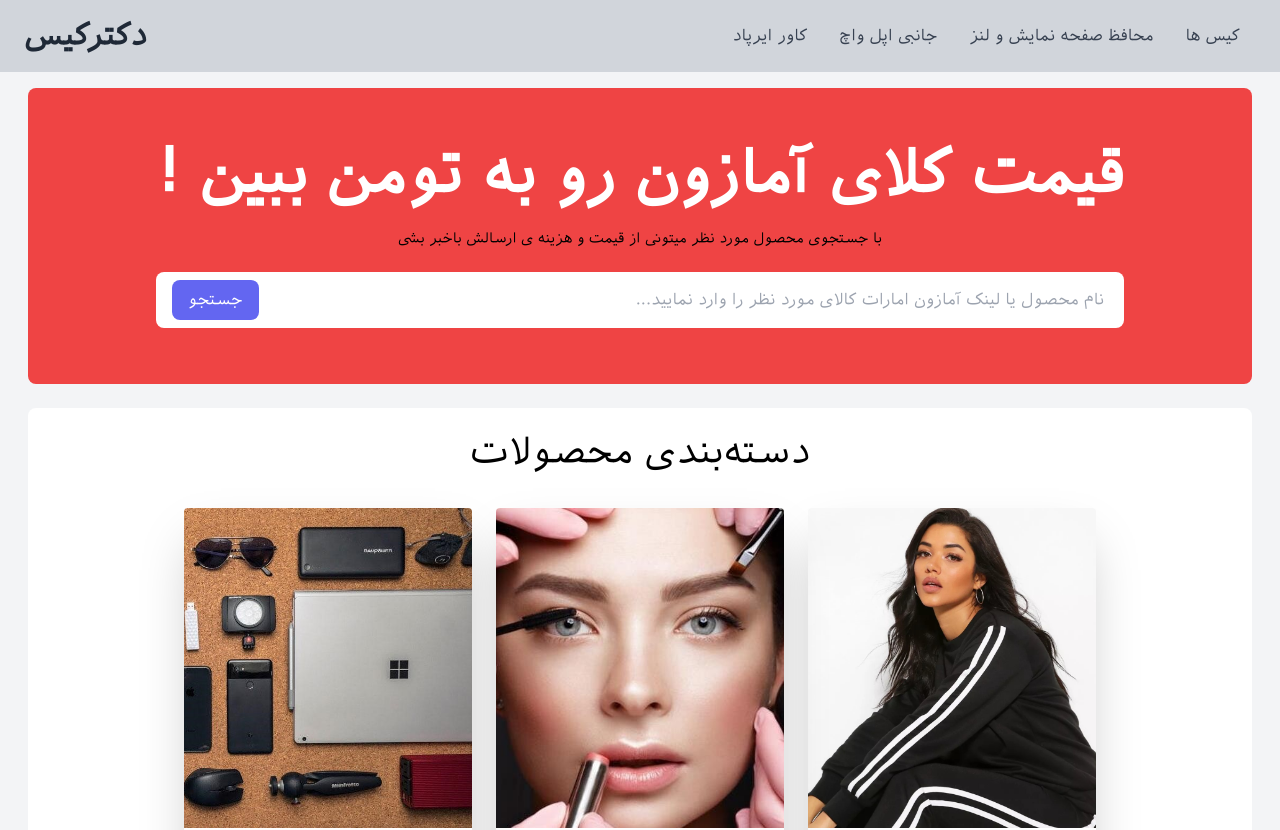
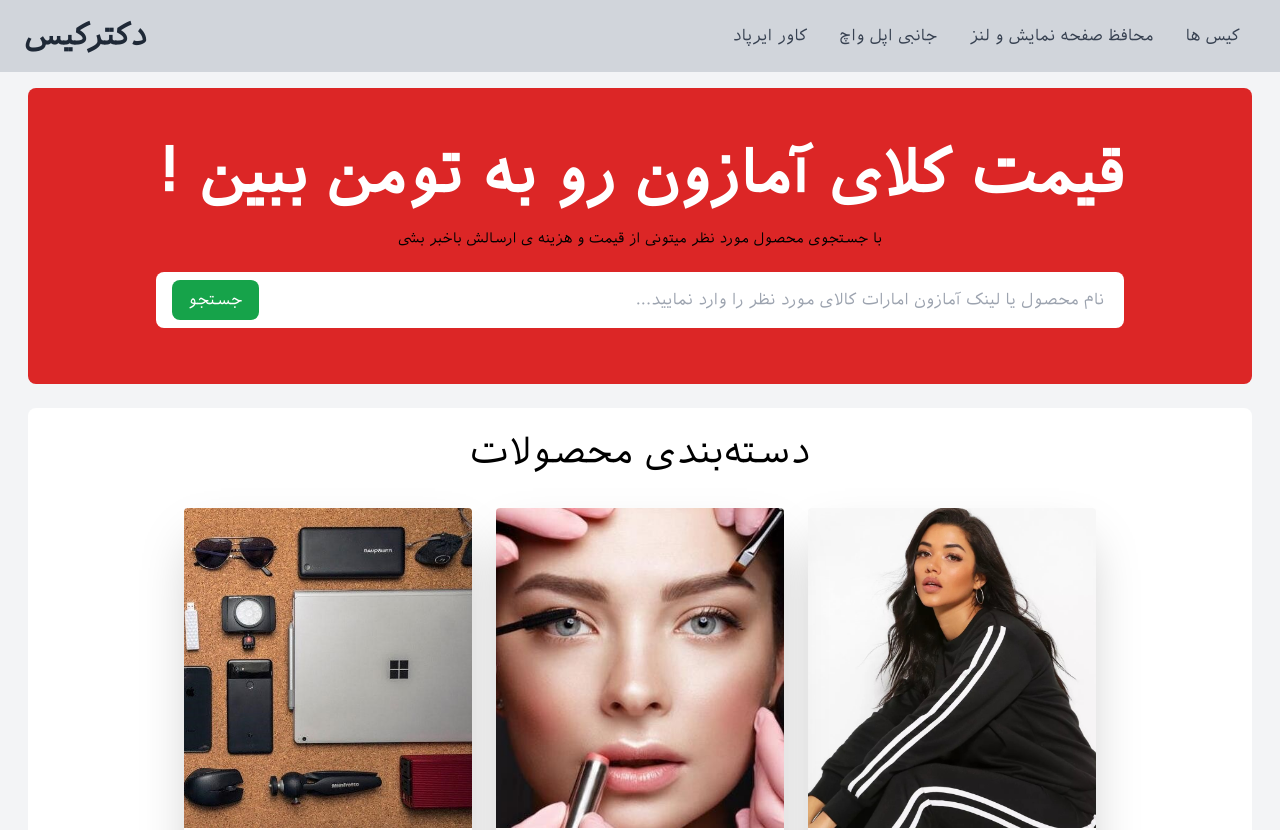
Before and after one commit to khchain/first-app, a Next.js app: page / in a window 1280 px wide. Shown: the top 830 px of the page. Built offline with nearby package versions, Linux system fonts and the light colour scheme.

Commit message:
update search bar color

```diff
--- a/src/components/searchbar.tsx
+++ b/src/components/searchbar.tsx
@@ -7,7 +7,7 @@ export function Searchbar() {
   return (
     <>
 
-        <div className=" container mx-auto bg-red-500 rounded-lg p-14 flex items-center justify-center">
+        <div className=" container mx-auto bg-red-600 rounded-lg p-14 flex items-center justify-center">
           <form>
             <h1 className="text-center font-bold text-white text-6xl">
               قیمت کلای آمازون رو به تومن ببین !
@@ -25,7 +25,7 @@ export function Searchbar() {
               <div className="ms:flex items-center px-2 rounded-lg space-x-4 mx-auto ">
                 <button
                   type="submit"
-                  className="bg-indigo-500 text-white text-base rounded-lg px-4 py-2 font-thin"
+                  className="bg-green-600 text-white text-base rounded-lg px-4 py-2 font-thin"
                 >
                   جستجو
                 </button>
```
